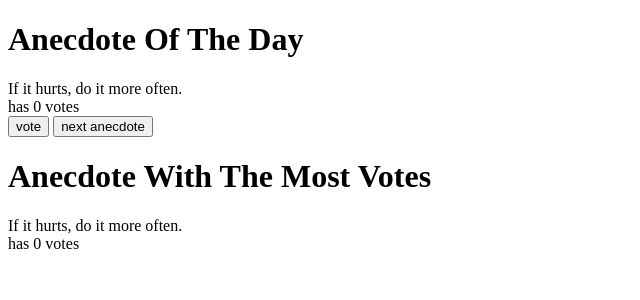
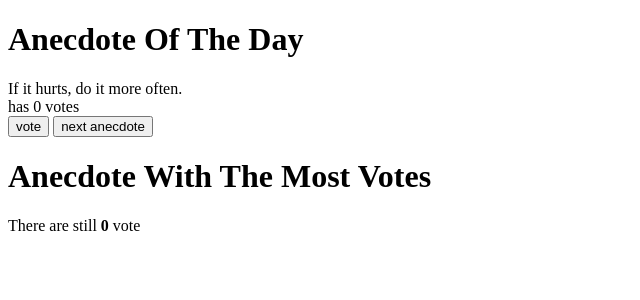
Before and after one commit to FitriRibbit/vitejs-vite-3ojmdb_for_react_project1.1_1.2, a React (Vite) app: page / in a window 1280 px wide. Shown: the top 300 px of the page, without its empty margins (0-640 px from the left). Built offline with nearby package versions, Linux system fonts and the light colour scheme.

Commit message:
1 file modified

```diff
--- a/src/App.jsx
+++ b/src/App.jsx
@@ -13,7 +13,7 @@ const Button = (props) => (
 const MostVotes = (props) => (
   <div>
     <div>{props.anecdotes} </div>
-    <div>has {props.max} votes</div>
+    <div>has <b>{props.max}</b> votes</div>
   </div>
 );
 
@@ -43,11 +43,22 @@ const App = () => {
   };
 
   const max = Math.max(...points);
+  const index = points.indexOf(max);
+
   if (max === 0) {
-    <p>There still 0 vote</p>
-  }
-    const index = points.indexOf(max);
-
+    return (
+      <div>
+        <h1>Anecdote Of The Day</h1>
+        <Display selected={anecdotes[selected]} />
+        <Display text1="has" selected={points[selected]} text2="votes" />
+        <Button handleClick={handleVote} text="vote" />
+        <nbsp /> <nbsp />
+        <Button handleClick={handleAnecdote} text="next anecdote" />
+        <h1>Anecdote With The Most Votes</h1>
+        <p>There are still <b>0</b> vote</p>
+      </div>
+    );
+  } else {
   return (
     <div>
       <h1>Anecdote Of The Day</h1>
@@ -60,6 +71,7 @@ const App = () => {
       <MostVotes anecdotes={anecdotes[index]} max={max} />
     </div>
   );
+  };
 };
 
 export default App;
```
